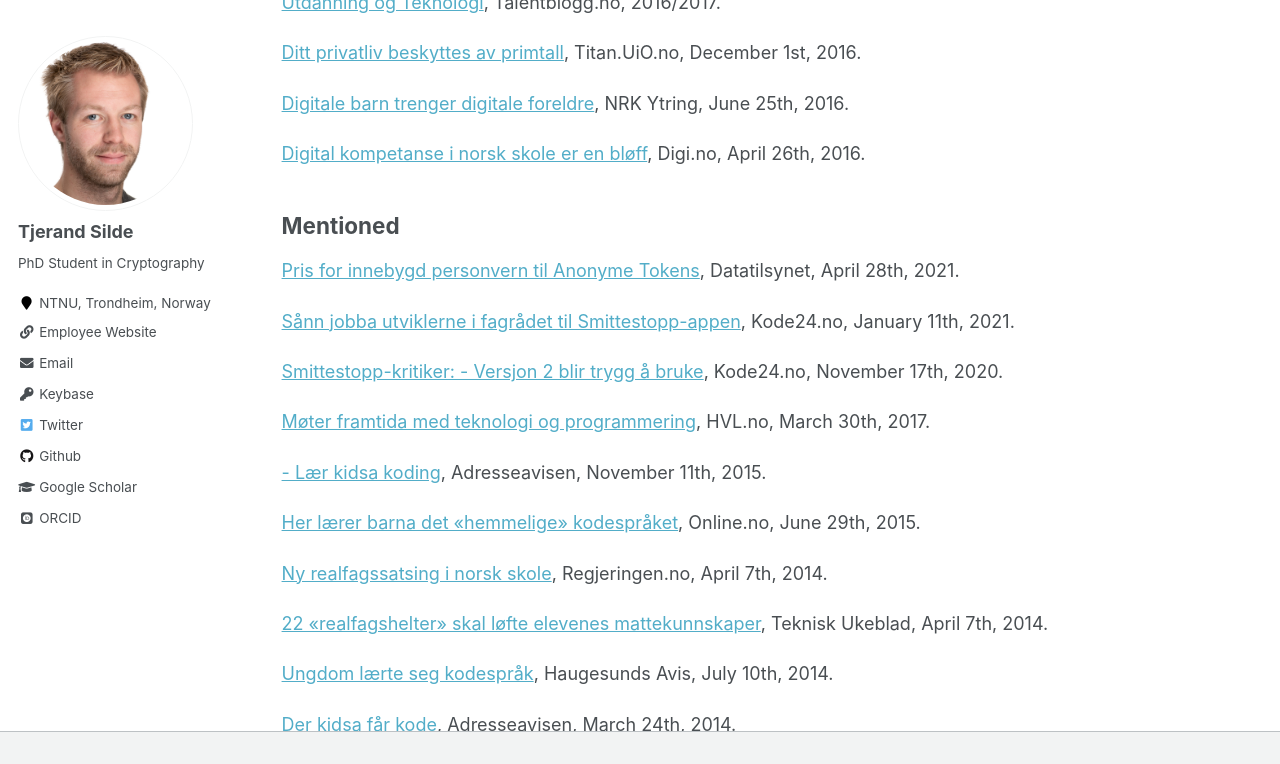
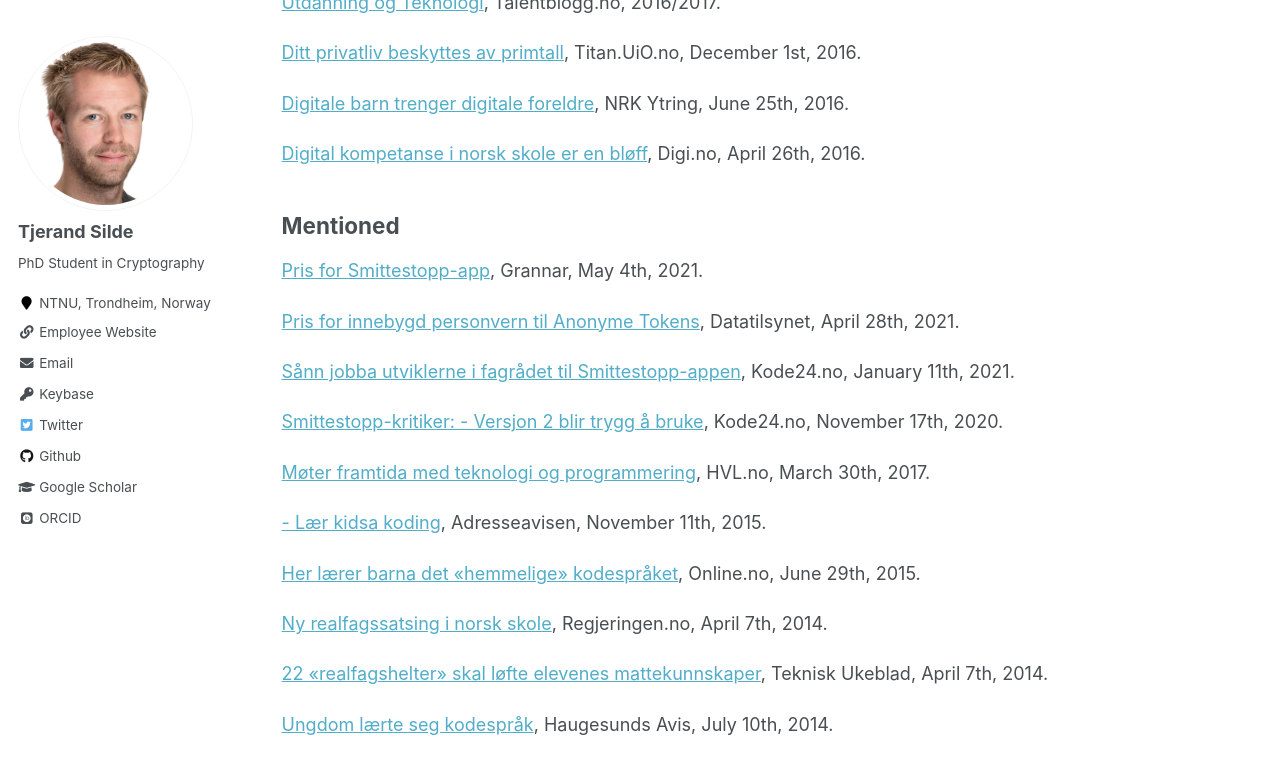
Before and after one commit to tjesi/tjesi.github.io, a Jekyll site: the page built from _pages/media.md, in a window 1280 px wide and 900 px high, scrolled down 868 px, cut to the strip 0-764 px from the top of the window. Built offline with Jekyll 4.4.1, drawn with Linux system fonts in a browser that asks for light colours; some web fonts are replaced.

Commit message:
Update media.md

```diff
--- a/_pages/media.md
+++ b/_pages/media.md
@@ -41,6 +41,8 @@
 
 ## Mentioned
 
+[Pris for Smittestopp-app](https://grannar.no/2021/05/pris-for-smittestopp-app), Grannar, May 4th, 2021.
+
 [Pris for innebygd personvern til Anonyme Tokens](https://www.datatilsynet.no/aktuelt/aktuelle-nyheter-2021/pris-for-innebygd-personvern-til-anonyme-tokens), Datatilsynet, April 28th, 2021.
 
 [Sånn jobba utviklerne i fagrådet til Smittestopp-appen](https://www.kode24.no/koden-bak/sann-jobba-utviklerne-i-fagradet-til-smittestopp-appen/73254266), Kode24.no, January 11th, 2021.
```
